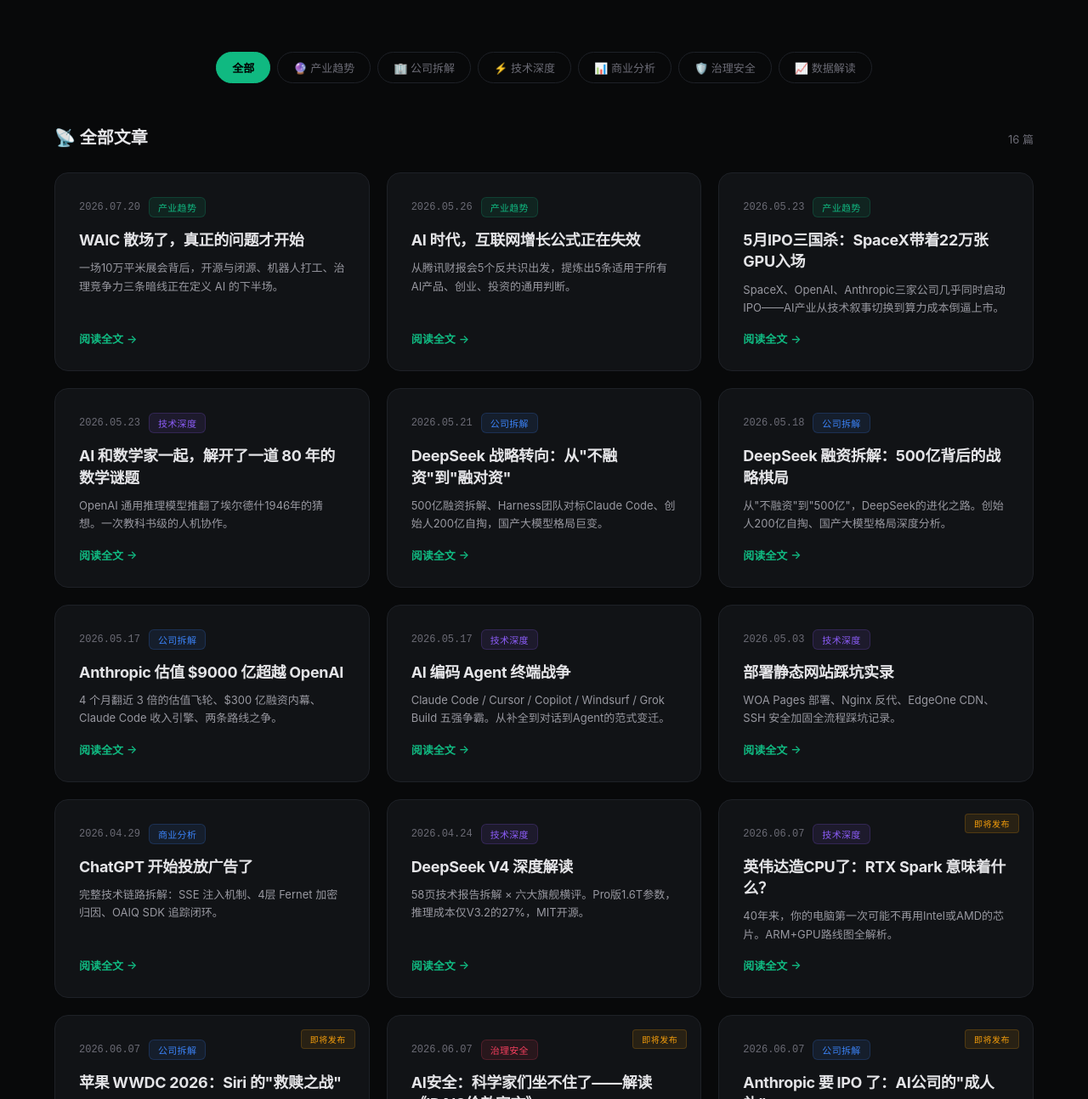
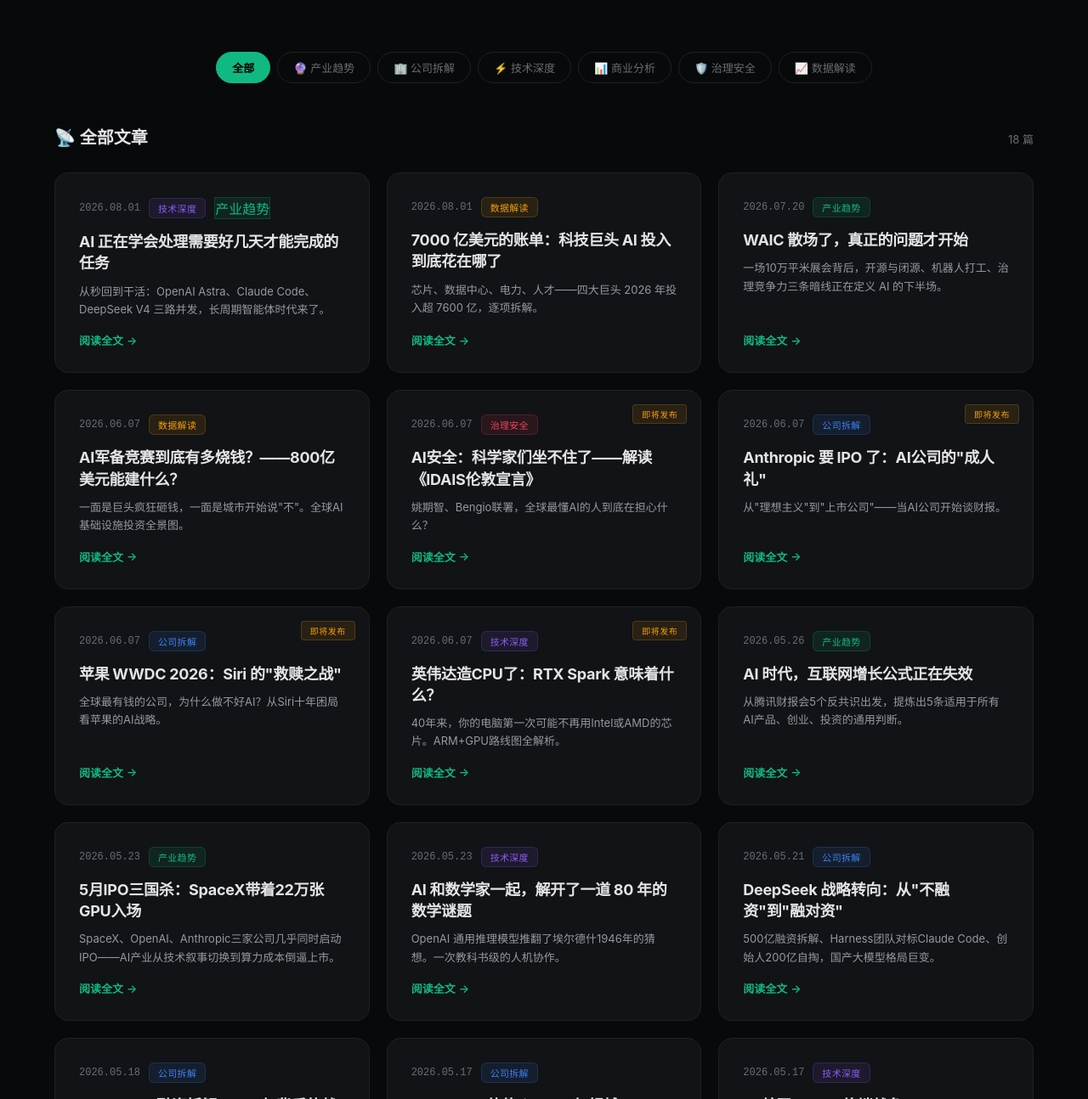
Before and after one commit to guangyang1206/ai-articles, a plain HTML site: page index.html in a window 1280 px wide. Shown: the part 469-1763 px from the top of the page at 85% size. Drawn offline with Linux system fonts and the light colour scheme.

Commit message:
fix: 同步根目录 index.html 到最新版（GitHub Pages 入口）
根 index.html 之前还是旧版本，导致 yeranyang.cn 看不到新文章。
GitHub Pages 默认用根 index.html 作为首页入口。

```diff
--- a/index.html
+++ b/index.html
@@ -279,8 +279,8 @@
     为普通人带来清晰易懂的AI行业洞察。
   </p>
   <div class="hero-stats">
-    <div class="hero-stat"><div class="num">16</div><div class="label">篇文章</div></div>
-    <div class="hero-stat"><div class="num">9</div><div class="label">已发布</div></div>
+    <div class="hero-stat"><div class="num">18</div><div class="label">篇文章</div></div>
+    <div class="hero-stat"><div class="num">10</div><div class="label">已发布</div></div>
     <div class="hero-stat"><div class="num">4 月</div><div class="label">持续创作</div></div>
     <div class="hero-stat"><div class="num">100K+</div><div class="label">公众号读者</div></div>
   </div>
@@ -299,20 +299,76 @@
 <section class="articles-section">
   <div class="section-header">
     <h2>📡 全部文章</h2>
-    <span class="count" id="article-count">16 篇</span>
+    <span class="count" id="article-count">18 篇</span>
   </div>
 
   <div class="articles-grid" id="articles-grid">
 
-    <!-- 1. WAIC 2026 -->
-    <a class="article-card" href="content/26-07-20_waic-2026-afterthumb/wechat-article-mp.html" data-tags="scope" target="_blank" rel="noopener">
+        <!-- 1. 2026.08.01 AI 长周期任务 -->
+    <a class="article-card" href="content/26-08-01_ai-long-horizon/article-full.html" data-tags="tech scope" target="_blank" rel="noopener">
+      <div class="card-meta"><span class="card-date">2026.08.01</span><span class="card-tag tag-tech">技术深度</span><span class="card-tag-styles tag-scope">产业趋势</span></div>
+      <div class="card-title">AI 正在学会处理需要好几天才能完成的任务</div>
+      <div class="card-desc">从秒回到干活：OpenAI Astra、Claude Code、DeepSeek V4 三路并发，长周期智能体时代来了。</div>
+      <div class="card-read">阅读全文 <span class="arrow">→</span></div>
+    </a>
+
+    <!-- 2. 2026.08.01 AI 基础设施账单 -->
+    <a class="article-card" href="content/26-08-01_ai-capex-bill/wechat-article-mp.html" data-tags="data business" target="_blank" rel="noopener">
+      <div class="card-meta"><span class="card-date">2026.08.01</span><span class="card-tag tag-data">数据解读</span></div>
+      <div class="card-title">7000 亿美元的账单：科技巨头 AI 投入到底花在哪了</div>
+      <div class="card-desc">芯片、数据中心、电力、人才——四大巨头 2026 年投入超 7600 亿，逐项拆解。</div>
+      <div class="card-read">阅读全文 <span class="arrow">→</span></div>
+    </a>
+
+    <!-- 3. 2026.07.20 WAIC -->
+    <a class="article-card" href="content/26-07-20_waic-2026-aftermath/wechat-article-mp.html" data-tags="scope" target="_blank" rel="noopener">
       <div class="card-meta"><span class="card-date">2026.07.20</span><span class="card-tag tag-scope">产业趋势</span></div>
       <div class="card-title">WAIC 散场了，真正的问题才开始</div>
       <div class="card-desc">一场10万平米展会背后，开源与闭源、机器人打工、治理竞争力三条暗线正在定义 AI 的下半场。</div>
       <div class="card-read">阅读全文 <span class="arrow">→</span></div>
     </a>
 
-    <!-- 2. AI 时代，互联网增长公式失效 -->
+    <!-- 4. 2026.06.07 AI军备竞赛 -->
+    <a class="article-card" href="content/2026-06-07_ai-infra-cost/article-full.html" data-tags="data business" target="_blank" rel="noopener">
+      <div class="card-meta"><span class="card-date">2026.06.07</span><span class="card-tag tag-data">数据解读</span></div>
+      <div class="card-title">AI军备竞赛到底有多烧钱？——800亿美元能建什么？</div>
+      <div class="card-desc">一面是巨头疯狂砸钱，一面是城市开始说"不"。全球AI基础设施投资全景图。</div>
+      <div class="card-read">阅读全文 <span class="arrow">→</span></div>
+    </a>
+
+    <!-- 5. 2026.06.07 AI 安全伦敦宣言 (draft) -->
+    <a class="article-card card-draft" href="content/2026-06-07_ai-safety-london-declaration/article-full.html" data-tags="policy" target="_blank" rel="noopener">
+      <div class="card-meta"><span class="card-date">2026.06.07</span><span class="card-tag tag-policy">治理安全</span></div>
+      <div class="card-title">AI安全：科学家们坐不住了——解读《IDAIS伦敦宣言》</div>
+      <div class="card-desc">姚期智、Bengio联署，全球最懂AI的人到底在担心什么？</div>
+      <div class="card-read">阅读全文 <span class="arrow">→</span></div>
+    </a>
+
+    <!-- 6. 2026.06.07 Anthropic IPO (draft) -->
+    <a class="article-card card-draft" href="content/2026-06-07_anthropic-ipo/article-full.html" data-tags="company business" target="_blank" rel="noopener">
+      <div class="card-meta"><span class="card-date">2026.06.07</span><span class="card-tag tag-company">公司拆解</span></div>
+      <div class="card-title">Anthropic 要 IPO 了：AI公司的"成人礼"</div>
+      <div class="card-desc">从"理想主义"到"上市公司"——当AI公司开始谈财报。</div>
+      <div class="card-read">阅读全文 <span class="arrow">→</span></div>
+    </a>
+
+    <!-- 7. 2026.06.07 苹果 Siri (draft) -->
+    <a class="article-card card-draft" href="content/2026-06-07_apple-wwdc-siri/article-full.html" data-tags="company tech" target="_blank" rel="noopener">
+      <div class="card-meta"><span class="card-date">2026.06.07</span><span class="card-tag tag-company">公司拆解</span></div>
+      <div class="card-title">苹果 WWDC 2026：Siri 的"救赎之战"</div>
+      <div class="card-desc">全球最有钱的公司，为什么做不好AI？从Siri十年困局看苹果的AI战略。</div>
+      <div class="card-read">阅读全文 <span class="arrow">→</span></div>
+    </a>
+
+    <!-- 8. 2026.06.07 英伟达 RTX Spark (draft) -->
+    <a class="article-card card-draft" href="content/2026-06-07_nvidia-rtx-spark/article-full.html" data-tags="tech company" target="_blank" rel="noopener">
+      <div class="card-meta"><span class="card-date">2026.06.07</span><span class="card-tag tag-tech">技术深度</span></div>
+      <div class="card-title">英伟达造CPU了：RTX Spark 意味着什么？</div>
+      <div class="card-desc">40年来，你的电脑第一次可能不再用Intel或AMD的芯片。ARM+GPU路线图全解析。</div>
+      <div class="card-read">阅读全文 <span class="arrow">→</span></div>
+    </a>
+
+    <!-- 9. 2026.05.26 AI 时代互联网增长公式失效 -->
     <a class="article-card" href="content/2026-05-26_ai-internet-rules-fail/article-full.html" data-tags="scope" target="_blank" rel="noopener">
       <div class="card-meta"><span class="card-date">2026.05.26</span><span class="card-tag tag-scope">产业趋势</span></div>
       <div class="card-title">AI 时代，互联网增长公式正在失效</div>
@@ -320,7 +376,7 @@
       <div class="card-read">阅读全文 <span class="arrow">→</span></div>
     </a>
 
-    <!-- 3. IPO三国杀 -->
+    <!-- 10. 2026.05.23 IPO三国杀 -->
     <a class="article-card" href="content/26-05-23_ai-ipo-era/article-full.html" data-tags="scope company" target="_blank" rel="noopener">
       <div class="card-meta"><span class="card-date">2026.05.23</span><span class="card-tag tag-scope">产业趋势</span></div>
       <div class="card-title">5月IPO三国杀：SpaceX带着22万张GPU入场</div>
@@ -328,7 +384,7 @@
       <div class="card-read">阅读全文 <span class="arrow">→</span></div>
     </a>
 
-    <!-- 4. AI 数学证明 -->
+    <!-- 11. 2026.05.23 AI 数学证明 -->
     <a class="article-card" href="content/26-05-23_ai-math-proof/article-full.html" data-tags="tech" target="_blank" rel="noopener">
       <div class="card-meta"><span class="card-date">2026.05.23</span><span class="card-tag tag-tech">技术深度</span></div>
       <div class="card-title">AI 和数学家一起，解开了一道 80 年的数学谜题</div>
@@ -336,7 +392,7 @@
       <div class="card-read">阅读全文 <span class="arrow">→</span></div>
     </a>
 
-    <!-- 5. DeepSeek 战略转向 -->
+    <!-- 12. 2026.05.21 DeepSeek 战略转向 -->
     <a class="article-card" href="content/2026-05-21_deepseek-harness-funding/article-full.html" data-tags="company" target="_blank" rel="noopener">
       <div class="card-meta"><span class="card-date">2026.05.21</span><span class="card-tag tag-company">公司拆解</span></div>
       <div class="card-title">DeepSeek 战略转向：从"不融资"到"融对资"</div>
@@ -344,7 +400,7 @@
       <div class="card-read">阅读全文 <span class="arrow">→</span></div>
     </a>
 
-    <!-- 6. DeepSeek 融资 -->
+    <!-- 13. 2026.05.18 DeepSeek 融资 -->
     <a class="article-card" href="content/2026-05-18_deepseek-funding/article-full.html" data-tags="company business" target="_blank" rel="noopener">
       <div class="card-meta"><span class="card-date">2026.05.18</span><span class="card-tag tag-company">公司拆解</span></div>
       <div class="card-title">DeepSeek 融资拆解：500亿背后的战略棋局</div>
@@ -352,7 +408,7 @@
       <div class="card-read">阅读全文 <span class="arrow">→</span></div>
     </a>
 
-    <!-- 7. Anthropic 估值 -->
+    <!-- 14. 2026.05.17 Anthropic 估值 -->
     <a class="article-card" href="content/2026-05-17_anthropic-900b-valuation/article-full.html" data-tags="company business" target="_blank" rel="noopener">
       <div class="card-meta"><span class="card-date">2026.05.17</span><span class="card-tag tag-company">公司拆解</span></div>
       <div class="card-title">Anthropic 估值 $9000 亿超越 OpenAI</div>
@@ -360,7 +416,7 @@
       <div class="card-read">阅读全文 <span class="arrow">→</span></div>
     </a>
 
-    <!-- 8. AI 编码 Agent -->
+    <!-- 15. 2026.05.17 AI 编码 Agent -->
     <a class="article-card" href="content/2026-05-17_ai-coding-agent-war/article-full.html" data-tags="tech business" target="_blank" rel="noopener">
       <div class="card-meta"><span class="card-date">2026.05.17</span><span class="card-tag tag-tech">技术深度</span></div>
       <div class="card-title">AI 编码 Agent 终端战争</div>
@@ -368,7 +424,7 @@
       <div class="card-read">阅读全文 <span class="arrow">→</span></div>
     </a>
 
-    <!-- 9. 部署踩坑 -->
+    <!-- 16. 2026.05.03 部署踩坑 -->
     <a class="article-card" href="content/2026-05-03_deploy-static-site-lessons/article-full.html" data-tags="tech" target="_blank" rel="noopener">
       <div class="card-meta"><span class="card-date">2026.05.03</span><span class="card-tag tag-tech">技术深度</span></div>
       <div class="card-title">部署静态网站踩坑实录</div>
@@ -376,7 +432,7 @@
       <div class="card-read">阅读全文 <span class="arrow">→</span></div>
     </a>
 
-    <!-- 10. ChatGPT 广告 -->
+    <!-- 17. 2026.04.29 ChatGPT 广告 -->
     <a class="article-card" href="content/2026-04-29_chatgpt-ads-breakdown/article-full.html" data-tags="business tech" target="_blank" rel="noopener">
       <div class="card-meta"><span class="card-date">2026.04.29</span><span class="card-tag tag-business">商业分析</span></div>
       <div class="card-title">ChatGPT 开始投放广告了</div>
@@ -384,54 +440,13 @@
       <div class="card-read">阅读全文 <span class="arrow">→</span></div>
     </a>
 
-    <!-- 11. DeepSeek V4 -->
+    <!-- 18. 2026.04.24 DeepSeek V4 -->
     <a class="article-card" href="content/2026-04-24_deepseek-v4-deep-dive/deepseek-v4-article.html" data-tags="tech" target="_blank" rel="noopener">
       <div class="card-meta"><span class="card-date">2026.04.24</span><span class="card-tag tag-tech">技术深度</span></div>
       <div class="card-title">DeepSeek V4 深度解读</div>
       <div class="card-desc">58页技术报告拆解 × 六大旗舰横评。Pro版1.6T参数，推理成本仅V3.2的27%，MIT开源。</div>
       <div class="card-read">阅读全文 <span class="arrow">→</span></div>
     </a>
-
-    <!-- 12. 英伟达 RTX Spark (draft) -->
-    <a class="article-card card-draft" href="content/2026-06-07_nvidia-rtx-spark/article-full.html" data-tags="tech company" target="_blank" rel="noopener">
-      <div class="card-meta"><span class="card-date">2026.06.07</span><span class="card-tag tag-tech">技术深度</span></div>
-      <div class="card-title">英伟达造CPU了：RTX Spark 意味着什么？</div>
-      <div class="card-desc">40年来，你的电脑第一次可能不再用Intel或AMD的芯片。ARM+GPU路线图全解析。</div>
-      <div class="card-read">阅读全文 <span class="arrow">→</span></div>
-    </a>
-
-    <!-- 13. 苹果 Siri (draft) -->
-    <a class="article-card card-draft" href="content/2026-06-07_apple-wwdc-siri/article-full.html" data-tags="company tech" target="_blank" rel="noopener">
-      <div class="card-meta"><span class="card-date">2026.06.07</span><span class="card-tag tag-company">公司拆解</span></div>
-      <div class="card-title">苹果 WWDC 2026：Siri 的"救赎之战"</div>
-      <div class="card-desc">全球最有钱的公司，为什么做不好AI？从Siri十年困局看苹果的AI战略。</div>
-      <div class="card-read">阅读全文 <span class="arrow">→</span></div>
-    </a>
-
-    <!-- 14. AI 安全伦敦宣言 (draft) -->
-    <a class="article-card card-draft" href="content/2026-06-07_ai-safety-london-declaration/article-full.html" data-tags="policy" target="_blank" rel="noopener">
-      <div class="card-meta"><span class="card-date">2026.06.07</span><span class="card-tag tag-policy">治理安全</span></div>
-      <div class="card-title">AI安全：科学家们坐不住了——解读《IDAIS伦敦宣言》</div>
-      <div class="card-desc">姚期智、Bengio联署，全球最懂AI的人到底在担心什么？</div>
-      <div class="card-read">阅读全文 <span class="arrow">→</span></div>
-    </a>
-
-    <!-- 15. Anthropic IPO (draft) -->
-    <a class="article-card card-draft" href="content/2026-06-07_anthropic-ipo/article-full.html" data-tags="company business" target="_blank" rel="noopener">
-      <div class="card-meta"><span class="card-date">2026.06.07</span><span class="card-tag tag-company">公司拆解</span></div>
-      <div class="card-title">Anthropic 要 IPO 了：AI公司的"成人礼"</div>
-      <div class="card-desc">从"理想主义"到"上市公司"——当AI公司开始谈财报。</div>
-      <div class="card-read">阅读全文 <span class="arrow">→</span></div>
-    </a>
-
-    <!-- 16. AI军备竞赛 -->
-    <a class="article-card" href="content/2026-06-07_ai-infra-cost/article-full.html" data-tags="data business" target="_blank" rel="noopener">
-      <div class="card-meta"><span class="card-date">2026.06.07</span><span class="card-tag tag-data">数据解读</span></div>
-      <div class="card-title">AI军备竞赛到底有多烧钱？——800亿美元能建什么？</div>
-      <div class="card-desc">一面是巨头疯狂砸钱，一面是城市开始说"不"。全球AI基础设施投资全景图。</div>
-      <div class="card-read">阅读全文 <span class="arrow">→</span></div>
-    </a>
-
   </div>
 
   <div class="empty-state" id="empty-state">
```
